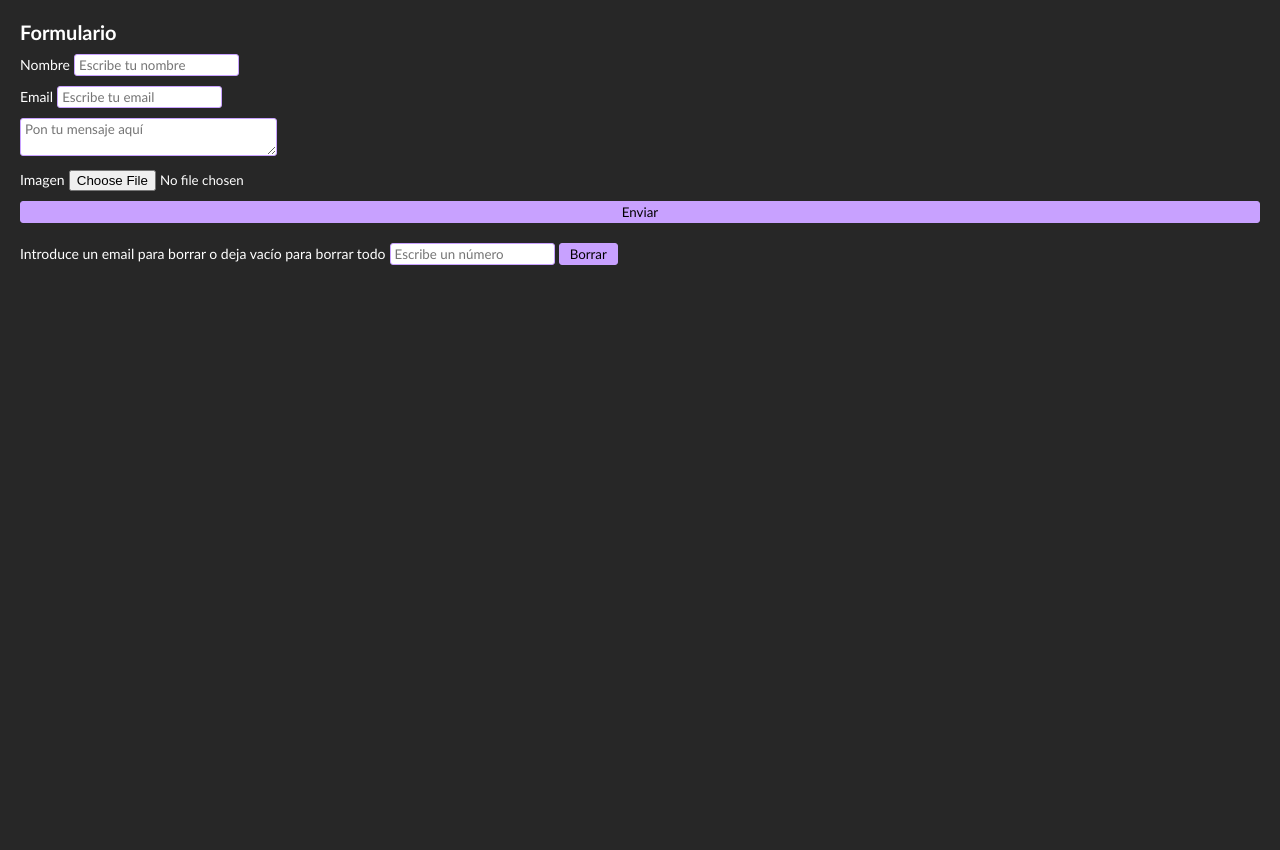
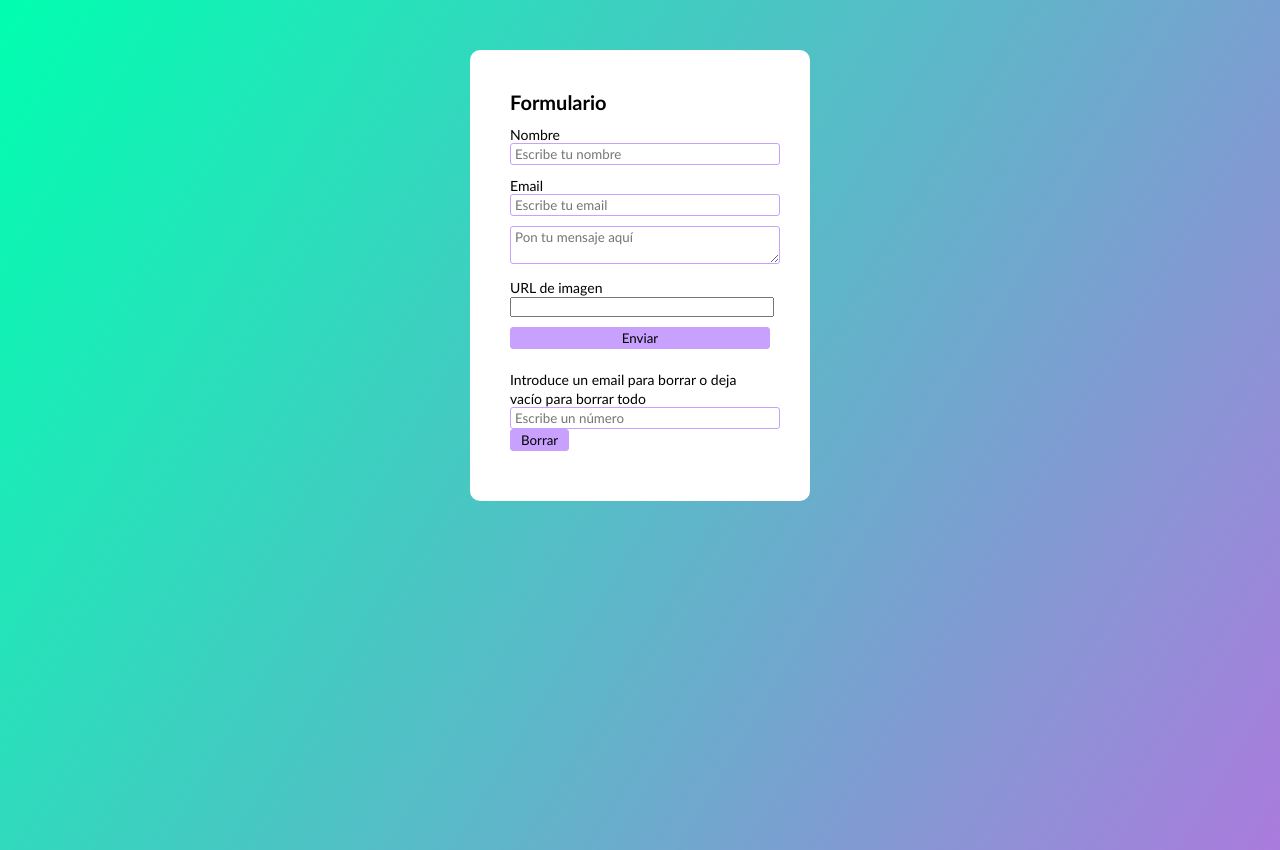
Before and after one commit to Deydre/web-storage, a plain HTML site: page index.html in a window 1280 px wide. Before the commit the page ends 800 px from the top, so only its background shows below. Drawn offline with Linux system fonts and the light colour scheme.

Commit message:
fixed/ styles in CSS and URL image in HTML

```diff
--- a/index.html
+++ b/index.html
@@ -23,8 +23,8 @@
             <textarea rows="2" cols="30" name="comments" wrap="hard" class="stylized" placeholder="Pon tu mensaje aquí"></textarea>
         </div>
         <div>
-            <label for="image">Imagen</label>
-            <input type="file" id="image" name="image">
+            <label for="image">URL de imagen</label>
+            <input type="url" id="image" name="image">
         </div>
         <button type="submit" id="extra-bottom">Enviar</button>
         <div>
--- a/style.css
+++ b/style.css
@@ -5,16 +5,23 @@
 }
 
 body{
-    margin: 20px;
-    background:rgb(39, 39, 39);
-    color: white;
+    background: linear-gradient(301deg, rgba(170,123,221,1) 0%, rgba(0,255,176,1) 100%);
+    height: 100vh;
 }
-
 
 
 form{
     display: flex;
     flex-direction: column;
+    background: white;
+    margin: 50px auto;
+    padding: 40px;
+    border-radius: 10px;
+    max-width: 260px;
+}
+
+form div, label, input, textarea {
+    width: 100%;
 }
 
 ul{
```
